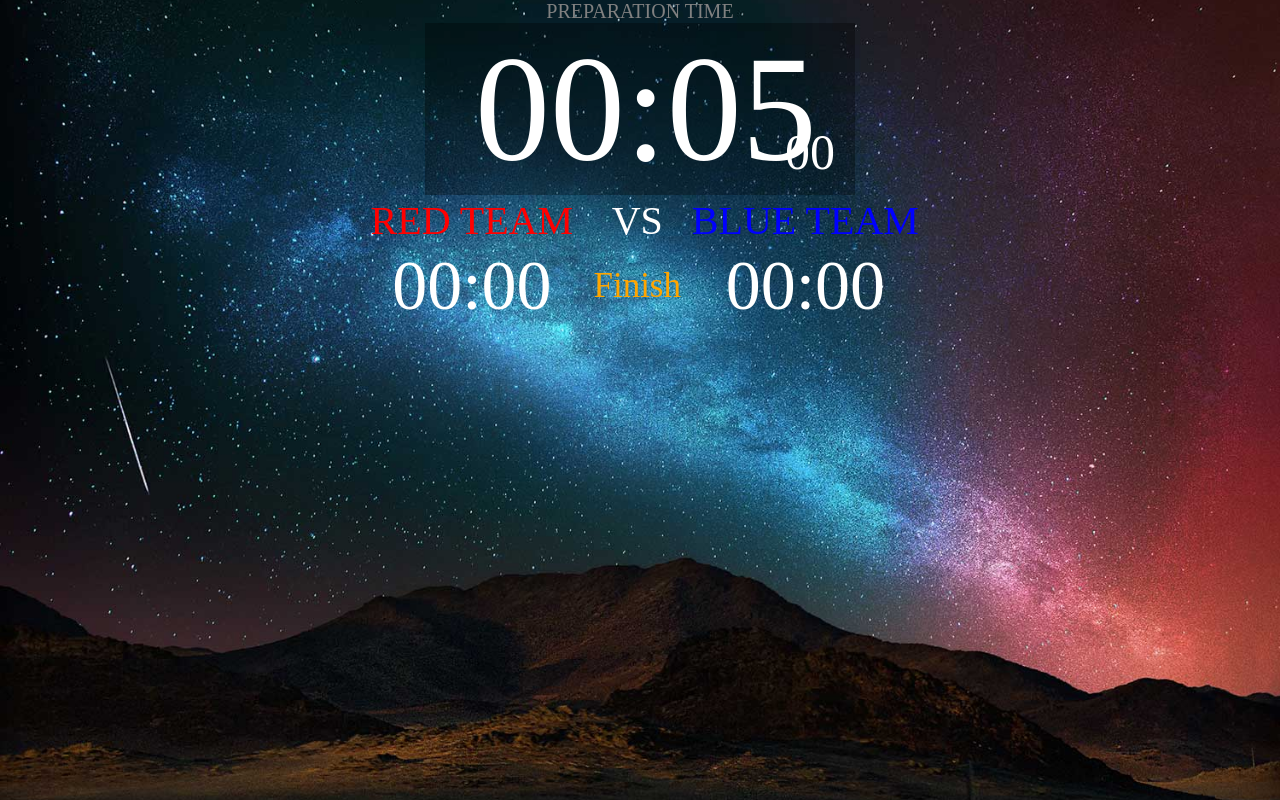
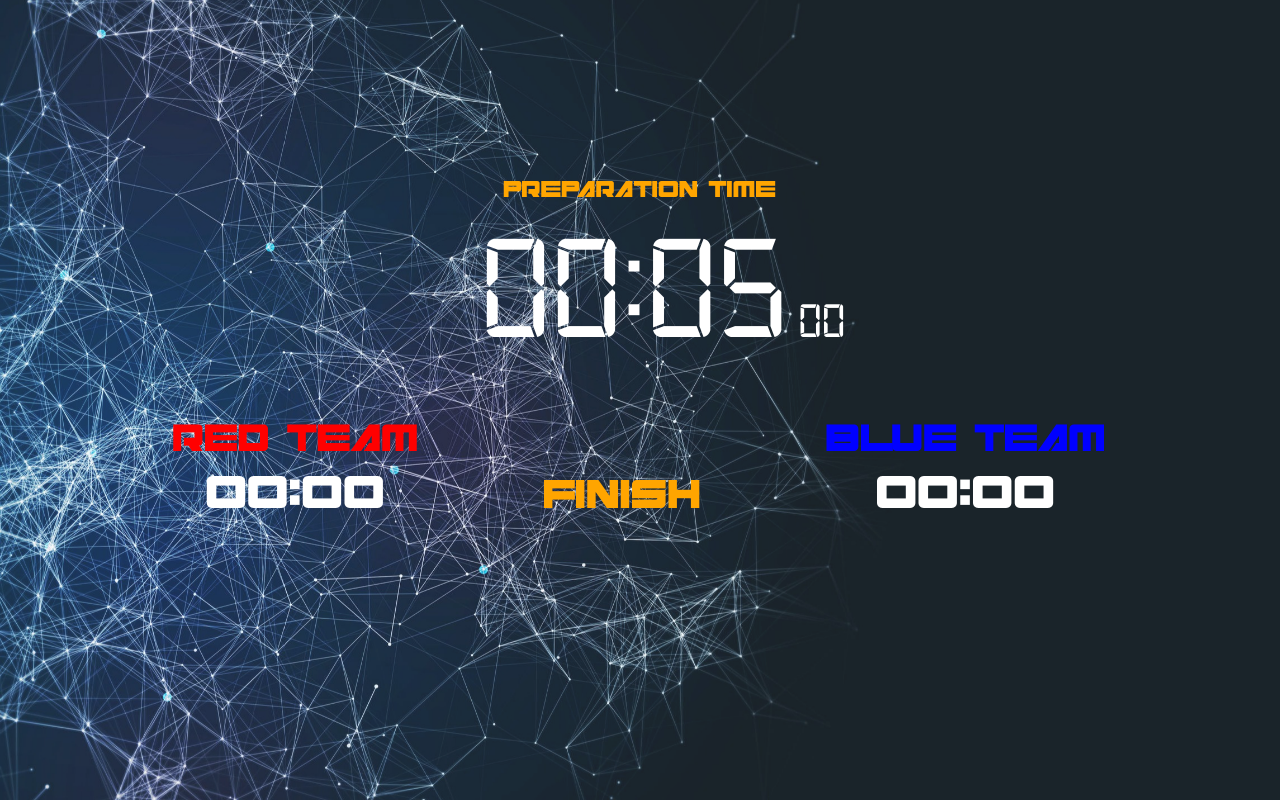
Before and after one commit to sensasi-delight/krc-polnes-timer, a plain HTML site: page index.html in a window 1280 px wide. Drawn offline with Linux system fonts and the light colour scheme.

Commit message:
#e** Memperbaiki styling

```diff
--- a/index.html
+++ b/index.html
@@ -4,11 +4,10 @@
 	<title>Line Follower Robot Competition 2014</title>
 
 	<link rel="shortcut icon" href="/favicon.ico" type="image/x-icon" />
-	<link rel="stylesheet" type="text/css" href="style.css" />
-	<script src="stopwatch.js">
+	<link rel="stylesheet" type="text/css" href="src/css/style.css" />
+	<script src="/src/js/stopwatch.js">
 	</script>
 </head>
-
 <body>
 	<!--
 	<button type="button" onclick="pause()">pause()</button>
@@ -18,38 +17,35 @@
 	<button type="button" onclick="changeMode()">Mode</button>
 	-->
 
-		<div id="wrapper" width=100% align="center">
+	<audio src="/src/sound/prepare.mp3" id="prepare" preload="auto"></audio>
+	<audio src="/src/sound/win.mp3" id="win" preload="auto"></audio>
+	<audio src="/src/sound/start.mp3" id="start" preload="auto"></audio>
+	<audio src="/src/sound/times_up.mp3" id="limit" preload="auto"></audio>
 
-		<audio src="prepare.mp3" id="prepare" preload="auto"></audio>
-		<audio src="win.mp3" id="win" preload="auto"></audio>
-		<audio src="start.mp3" id="start" preload="auto"></audio>
-		<audio src="times up.mp3" id="limit" preload="auto"></audio>
+	<div class="bg-image"></div>
+	<div class="container">
+		<p id="mode" class="mode">PREPARATION TIME</p>
+		<div id="pagar" class="timer">
+			<div class="counter" id='disp'></div>
+			<div class="ms" id="dispMs"></div>
+		</div>
 
-		<p id="mode" style="color: grey;font-family:cyberspace;font-size:20px; text-align:center;">PREPARATION TIME</p>
-		<div id="pagar">
-			<div id='disp'></div>
-			<div id="dispMs"></div>
+		<div class="box-team red">
+			<p id="winTeamA"></p>
+			<h5>RED TEAM</h5>
+			<p id="finA">00:00</p>
+		</div>
+		<div class="zone box-team">FINISH</div>
+		<div class="box-team blue">
+			<p id="winTeamB"></p>
+			<h5>BLUE TEAM</h5>
+			<p id="finB">00:00</p>
+		</div>
+	</div>
 
 	<script>
 		kalkulasi(countd);
 		document.getElementById('disp').innerHTML=min+":"+sec;
 		document.getElementById('dispMs').innerHTML=ms;
 	</script>
-
-			<div class="clear"></div>
-		</div>
-
-		<div style='clear:both;'></div>
-		<table border=0>
-		<tr style="font-family:cyberspace;font-size:40px; text-align:center;">
-		<td width=40% style="color:red">RED TEAM</td>
-		<td>VS</td>
-		<td width=41% style="color:blue">
-		BLUE TEAM
-		</td>
-		</tr>
-		<tr class="rec"><td id="finA">00:00</td><td class="zone">Finish</td><td id="finB">00:00</td></tr>
-
-		</table>
-		</div>
 </body>
--- /dev/null
+++ b/src/css/style.css
@@ -0,0 +1,125 @@
+@font-face {
+	font-family: "cyberspace";
+	src: url("../font/cyberspace.otf") format("opentype");
+}
+
+@font-face {
+	font-family: "digital-7";
+	src: url("../font/digital-7.ttf");
+}
+
+* {
+	margin:0;
+	padding:0
+}
+
+.clear{
+	clear:both;
+}
+
+body
+{
+	color:#fff;
+	font-family:'digital-7';
+}
+
+.bg-image {
+	background:url(../img/bg1.jpg) repeat center center fixed;
+	-webkit-background-size: cover;
+	-moz-background-size: cover;
+	-o-background-size: cover;
+	background-size: cover;
+	top: 0;
+	bottom: 0;
+	right: 0;
+	left: 0;
+	position: absolute;
+	z-index: -100;
+
+	opacity: .9;
+	filter: alpha(opacity=50);
+}
+
+.container
+{
+	margin-top: 10rem;
+    padding-top: 20px;
+	text-align: center;
+}
+
+.mode {
+	color: orange;
+	font-family:cyberspace;
+	font-size:20px;
+	text-align:center;
+	margin-bottom: 20px;
+}
+
+.timer{
+	margin:0 auto;
+	width:30rem;
+	height: 9rem;
+	/* background-color: rgba(0, 0, 0, 0.3); */
+}
+
+.counter
+{
+	font-size:150px;
+	float:left;
+	margin-left:80px;
+	height: 7.5rem;
+	margin-top: 10px;
+}
+
+.ms
+{
+	font-size:50px;
+	margin-top:83px;
+	margin-left:10px;
+	float:left;
+}
+
+.box-team {
+	font-family: cyberspace;
+	font-size: 40px;
+	text-align: center;
+	display: inline-block;
+	margin: 60px;
+}
+
+.red, .blue {
+	font-weight: 100;
+}
+
+.blue h5 {
+	font-weight: 100;
+	color: blue;
+	margin-bottom: 20px;
+}
+
+.red h5 {
+	font-weight: 100;
+	color: red;
+	margin-bottom: 20px;
+}
+
+.zone
+{
+	font-size: 35px;
+	font-family: cyberspace;
+	color: orange;
+}
+
+.winner {
+	margin-bottom: 30px;
+	font-size: 35px;
+	font-family: cyberspace;
+	color: orange;
+}
+
+.lose {
+	margin-bottom: 30px;
+	font-size: 35px;
+	font-family: cyberspace;
+	color: whitesmoke;
+}
--- a/stopwatch.js
+++ b/src/js/stopwatch.js
@@ -19,6 +19,8 @@ var begin;
 var mark;
 var display;
 var loop;
+var win;
+var txtWin;
 
 var countd=5*1000; //waktu hitung mundur di set disini dalam milisecond
 var countu=15*60*1000; //waktu hitung maju di set disini dalam milisecond, contoh : saya ingin mengeset 5 detik jadi   (detik yg diinginkan)*(1 detik dalam milisecond) = 5*1000 = 5000 miliseconds
@@ -27,18 +29,35 @@ window.addEventListener("keyup", check, false);
 
 function check(e)
 {
+	// Debug untuk memastikan keyCode yang ditekan pada keyboard.
+	// console.log(e.keyCode);
 	switch(e.keyCode)
 	{
 		//Keymap, untuk mengeset key masukan kode ascii nya. info kode ascii lihat disini http://www.theasciicode.com.ar/
-		case 112:if(a==0){fin("A")};break; 	//112 = F1
-		case 119:if(b==0){fin("B")};break; 	//119 = F8
-		case 32:if(stat[0]==1){initCountDown()} //32 = Spasi
+		// case 112:if(a==0){fin("A")};break; 	//112 = F1
+		// case 119:if(b==0){fin("B")};break; 	//119 = F8
+		case 65:
+			if(a==0){fin("A")};
+			break; 								//65 = a => untuk TIM A
+		case 66:
+			if(b==0){fin("B")};
+			break; 								//66 = b => untuk TIM B
+		case 32:
+			if(stat[0]==1){initCountDown()} 	//32 = Spasi
 			else{initCountUp()};
 			break;
-		case 49:reset1();break;		   	//49 = 1
-		case 50:reset2();break;		   	//50 = 2
-		case 81:pause();break;			//81 = Q
-		case 87:resume();break;			//82 = W
+		case 49:
+			reset1();
+			break;		   						//49 = 1
+		case 50:
+			reset2();
+			break;		   						//50 = 2
+		case 81:
+			pause();
+			break;								//81 = Q
+		case 87:
+			resume();
+			break;								//82 = W
 	}
 }
 
@@ -155,7 +174,6 @@ function initCountUp()
 			stat=[0, 0, 1, 0, 1, 1];
 			begin=new Date().getTime();
 			count();
-
 		},7200)
 
 	}
@@ -253,10 +271,19 @@ function fin(team)
 
 		switch(team)
 		{
-		case "A":a=1;break;
-		case "B":b=1;break;
+			case "A":
+				a=1;
+				win= (win === 1) ? 2 : 1;
+				break;
+			case "B":
+				b=1;
+				win= (win === 1) ? 2 : 1;
+				break;
 		}
 
 		document.getElementById("fin"+team).innerHTML=display;
+		txtWin = (win == 1) ? 'WINNER' : 'LOSE';
+		((win == 1) ? document.getElementById("winTeam"+team).setAttribute('class', 'winner') : document.getElementById("winTeam"+team).setAttribute('class', 'lose'));
+		document.getElementById("winTeam"+team).innerHTML=txtWin;
 	}
 }
--- a/style.css
+++ /dev/null
@@ -1,58 +0,0 @@
-* {margin:0;padding:0}
-
-body
-{
-	background:url(bg2.jpg) repeat center center fixed;
-	-webkit-background-size: cover;
-	-moz-background-size: cover;
-	-o-background-size: cover;
-	background-size: cover;
-	color:#fff;
-	font-family:'digital-7';
-}
-
-#wrapper
-{
-       	margin:0 auto;
-	width:1200px;
-}
-
-.clear{
-clear:both; }
-
-#pagar{
-	margin:0 auto;
-	margin-left: 200px auto;
-	padding: 0 20px;
-	width:390px;
-	background-color: rgba(0, 0, 0, 0.3);
-	}
-
-#disp
-{
-	font-size:150px;
-	float:left;
-	width:300px;
-	margin-left:30px;
-}
-
-#dispMs
-{
-	font-size:50px;
-	padding-top:100px;
-	margin-left:10px;
-	float:left;
-}
-
-.rec
-{
-	font-size:70px;
-	text-align:center;
-}
-
-.zone
-{
-	font-size:35px;
-	font-family:cyberspace;
-	color:orange;
-}
```
Also changed, not shown: Readme.txt (deleted), src/font/cyberspace.otf (renamed from Font/cyberspace.otf), src/font/digital-7.ttf (renamed from Font/digital-7.ttf), src/img/bg1.jpg (added), src/img/bg2.jpg (renamed from bg2.jpg), 9 other files. Lines whose indentation alone changed are shown as unchanged.
